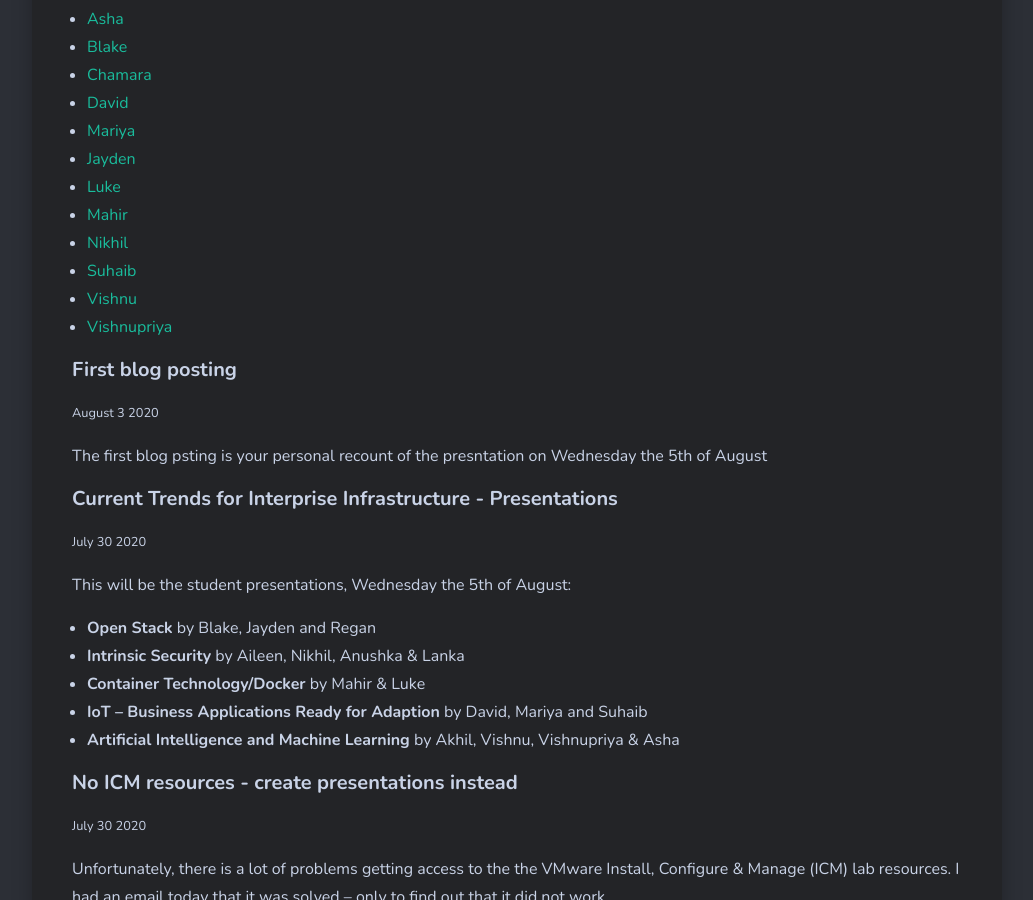
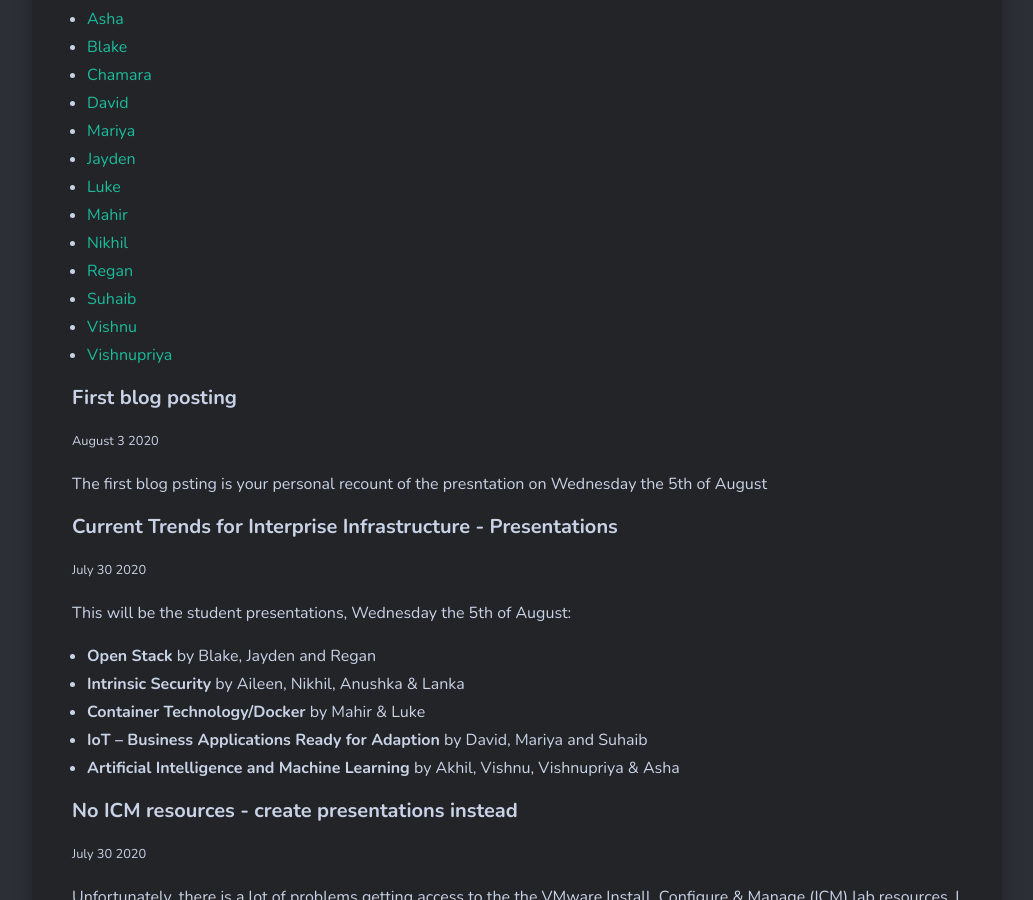
Before and after one commit to larsoliverdam/nmit, a Jekyll site: the page built from _pages/NET701.md, in a window 1280 px wide and 900 px high, scrolled down 1034 px. Shown: the whole window, without its empty margins (123-1156 px from the left). Built offline with Jekyll 4.4.1, drawn with Linux system fonts in a browser that asks for light colours; nearby versions of some CDN libraries; comment, search, counter and statistics services are not loaded.

Commit message:
NET701 links

```diff
--- a/_pages/NET701.md
+++ b/_pages/NET701.md
@@ -20,6 +20,7 @@ image: VMware.jpg
 * [Luke](https://lukewarren256642448.wordpress.com/)
 * [Mahir](https://blogsofking.wordpress.com/net701/)
 * [Nikhil](https://nikhilnet701.wordpress.com/)
+* [Regan](https://medium.com/@r.zohrab/net-701-blog-c549b5a64db8)
 * [Suhaib](https://parappallath.wordpress.com/)
 * [Vishnu](https://badboynet701.wordpress.com/)
 * [Vishnupriya](https://vishnupriyanet701.wordpress.com/)
```
